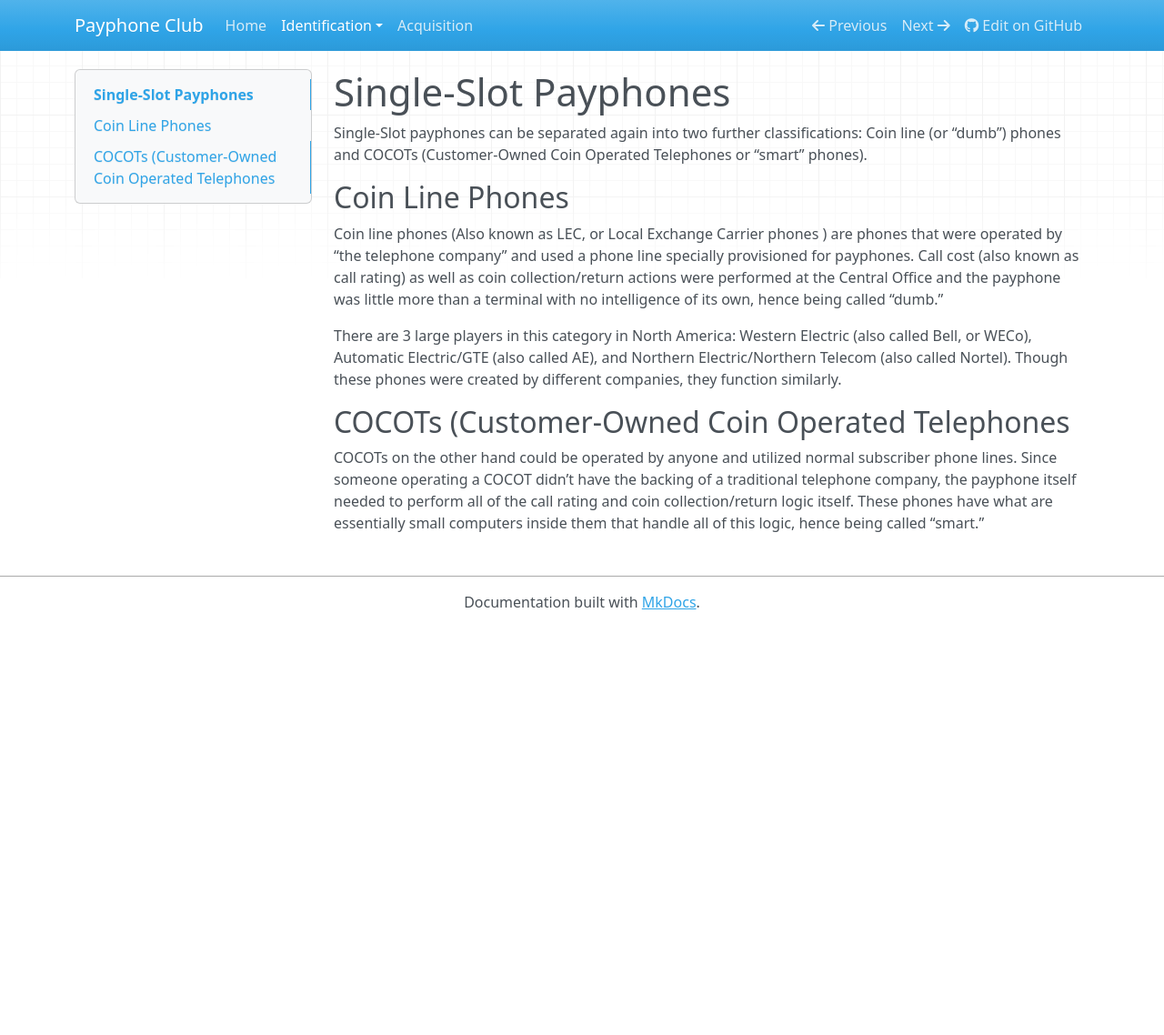
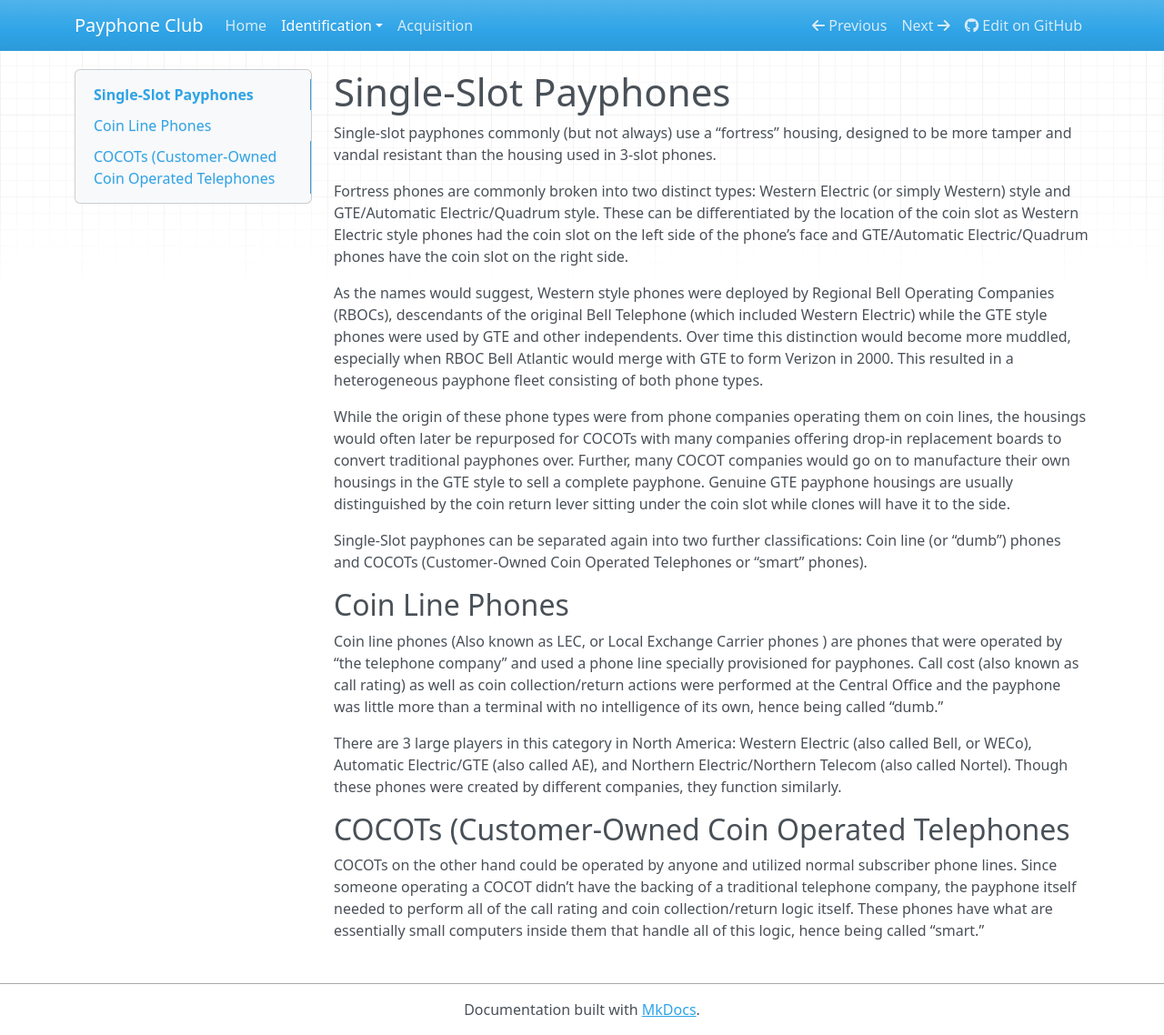
Before and after one commit to payphone-club/payphone-club.github.io, an MkDocs documentation site: the page built from docs/identification/single-slot-payphones.md, in a window 1280 px wide and 1138 px high. Shown: the whole window at 91% size. Built offline with MkDocs 1.6.1, drawn with Linux system fonts in a browser that asks for light colours; nearby versions of some CDN libraries.

```diff
--- a/docs/identification/single-slot-payphones.md
+++ b/docs/identification/single-slot-payphones.md
@@ -1,5 +1,13 @@
 
 # Single-Slot Payphones
+
+Single-slot payphones commonly (but not always) use a “fortress” housing, designed to be more tamper and vandal resistant than the housing used in 3-slot phones.
+
+Fortress phones are commonly broken into two distinct types: Western Electric (or simply Western) style and GTE/Automatic Electric/Quadrum style. These can be differentiated by the location of the coin slot as Western Electric style phones had the coin slot on the left side of the phone’s face and GTE/Automatic Electric/Quadrum phones have the coin slot on the right side.
+
+As the names would suggest, Western style phones were deployed by Regional Bell Operating Companies (RBOCs), descendants of the original Bell Telephone (which included Western Electric) while the GTE style phones were used by GTE and other independents. Over time this distinction would become more muddled, especially when RBOC Bell Atlantic would merge with GTE to form Verizon in 2000. This resulted in a heterogeneous payphone fleet consisting of both phone types.
+
+While the origin of these phone types were from phone companies operating them on coin lines, the housings would often later be repurposed for COCOTs with many companies offering drop-in replacement boards to convert traditional payphones over. Further, many COCOT companies would go on to manufacture their own housings in the GTE style to sell a complete payphone. Genuine GTE payphone housings are usually distinguished by the coin return lever sitting under the coin slot while clones will have it to the side.
 
 Single-Slot payphones can be separated again into two further classifications: Coin line (or “dumb”) phones and COCOTs (Customer-Owned Coin Operated Telephones or “smart” phones).
 
--- /dev/null
+++ b/docs/style.css
@@ -0,0 +1,11 @@
+.figure-image {
+  text-align: center;
+}
+
+.figure-image > figcaption {
+  text-align: center;
+}
+
+.figure-image > img {
+  margin-bottom: 0;
+}
--- a/mkdocs.yml
+++ b/mkdocs.yml
@@ -12,6 +12,9 @@ nav:
     - Single-Slot: identification/single-slot-payphones.md
   - Acquisition: acquisition/README.md
 
+extra_css:
+  - style.css
+
 plugins:
   - mkdocs-image-captions
   - macros
```
Also changed, not shown: README.md (+75 -2 lines), docs/acquisition/README.md (+1 -1 lines), docs/acquisition/rescuing-a-payphone.md (added, +35 -0 lines), docs/identification/README.md (+7 -1 lines), docs/index.md (+32 -0 lines), docs/img/identification/3-slot-payphones/western-electric-233-black.jpg (added), docs/img/identification/single-slot-payphones/western-electric-fortress.gif (added).
